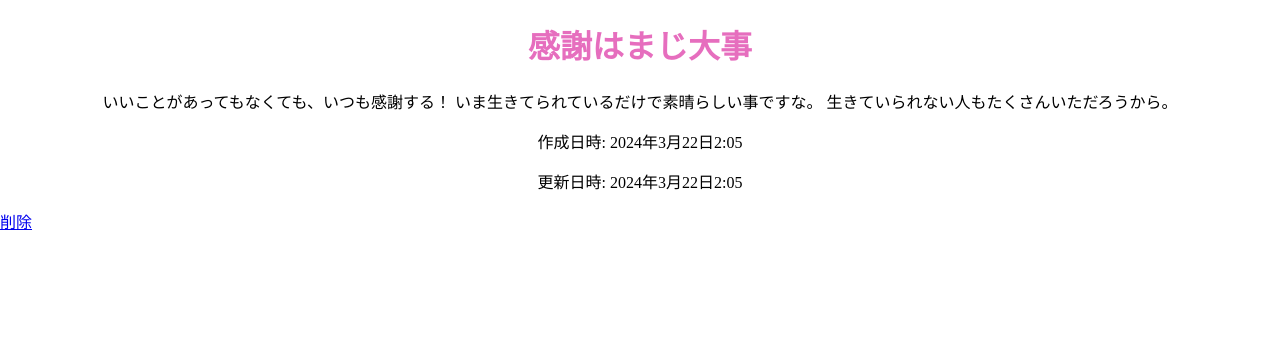
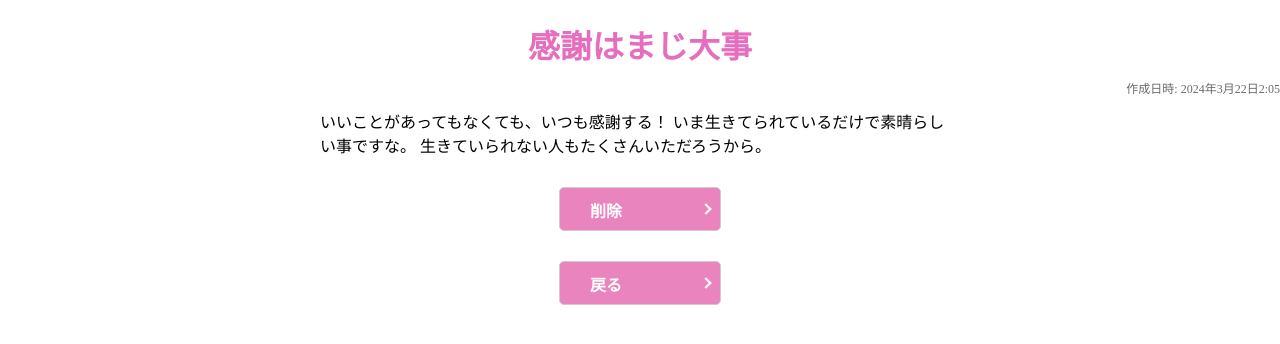
Before and after one commit to T-mihoshi/mind_ch, a Django app: page /memo/4/ in a window 1280 px wide. Shown: the part 55-399 px from the top of the page. Run offline with Django 4.2, Linux system fonts and the light colour scheme; data comes from the database, SQL or seed files in the repository; both versions use the stored data as it was after the commit.

```diff
--- a/mind_ch_db/settings.py
+++ b/mind_ch_db/settings.py
@@ -153,3 +153,6 @@ EMAIL_HOST = 'smtp.gmail.com'   # あなたのSMTPサーバーのホスト名
 EMAIL_PORT = 587    # TLS接続に使用するポート番号
 EMAIL_USE_TLS = True    # TLSを使用するかどうか
 EMAIL_HOST_USER = 'milk.cocoa.000115@gmail.com'
+
+LOGIN_URL = '/screen_speak/login/'
+LOGIN_REDIRECT_URL = '/'
--- a/mind_ch_db/templates/base.html
+++ b/mind_ch_db/templates/base.html
@@ -18,7 +18,7 @@
         <a href="{% url 'user_logout' %}">ログアウト</a>
     {% else %}<!--ログアウト状態-->
         <a href="{% url 'register' %}">新規登録</a>
-        <a href="{% url 'user_login' %}">ログイン</a>
+        <a href="{% url 'login' %}">ログイン</a>
     {% endif %}
     </nav>
 </header>
--- a/mind_ch_db/templates/memo_detail.html
+++ b/mind_ch_db/templates/memo_detail.html
@@ -9,12 +9,20 @@
     <title>{{ memo.title }}</title>
 </head>
 <body>
-    <h1>{{ memo.title }}</h1>
-    <p>{{ memo.content }}</p>
-    <p>作成日時: {{ memo.create_at }}</p>
-    <p>更新日時: {{ memo.update_at }}</p>
+    <h1 class="bottom_0">{{ memo.title }}</h1>
+    <div class="create_time">
+        <p>作成日時: {{ memo.create_at }}</p>
+    </div>
+    <div class="center">
+        <div class="content_item">{{ memo.content }}</div>
+    </div>
     <!-- <a href="{% url 'memo_edit' memo.id %}">編集</a> -->
-    <a href="{% url 'memo_delete' memo.id %}">削除</a>
+    <div class="center">
+        <a href="{% url 'memo_delete' memo.id %}" class="submitbtn" id="memo_del">削除</a>
+    </div>
+    <div class="center">
+        <a href="{% url 'memo_list' %}" class="submitbtn" id="memo_del">戻る</a>
+    </div>
 </body>
 </html>
 {% endblock %}
--- a/mind_ch_db/templates/posts_edit.html
+++ b/mind_ch_db/templates/posts_edit.html
@@ -7,7 +7,7 @@
         <p class="edit_genre">ジャンル</p>{{ form.genre_id }}
         <p>タイトル</p>{{ form.post_title }}
         <p>テキスト</p>{{ form.post_content }}
-        <div>
+        <div class="center">
             <button class="submitbtn" type="submit">変更を保存</button>
         </div>
     </form>
--- a/mind_ch_db/urls.py
+++ b/mind_ch_db/urls.py
@@ -2,7 +2,6 @@ from django.contrib import admin
 from django.urls import path
 from . import views
 from django.urls import path, include
-from .views import index, post_info_detail, good_list
 
 from django.contrib.auth import views as auth_views
 
@@ -15,7 +14,6 @@ urlpatterns = [
     path('comment', views.comment, name='comment'),
     path('good_list', views.good_list, name='good_list'),
     path('id_pass', views.id_pass, name='id_pass'),
-    path('', views.index, name='index'),
     path('my_posts', views.my_posts, name='my_posts'),
     path('password_modifying', views.password_modifying, name='password_modifying'),
     path('post', views.create_post, name='create_post'),
@@ -23,11 +21,12 @@ urlpatterns = [
     path('profile', views.profile, name='profile'),
     path('registration', views.registration, name='registration'),
     path('register', views.register, name='register'),
-    path('user_login', views.user_login, name='user_login'),
+    path('login/', views.login_view, name='login'),
+    #path('user_login', views.user_login, name='user_login'),
     path('user_logout', views.user_logout, name='user_logout'),
     path('info', views.info, name='info'),
-    path('', index, name='index'),
-    path('post-info/<int:post_info_id>/', post_info_detail, name='post_info_detail'),
+    path('', views.index, name='index'),
+    path('post-info/<int:post_info_id>/', views.post_info_detail, name='post_info_detail'),
 
     path('password_reset/', auth_views.PasswordResetView.as_view(), name='password_reset'),
     path('password_reset/done/', auth_views.PasswordResetDoneView.as_view(), name='password_reset_done'),
--- a/mind_ch_db/views.py
+++ b/mind_ch_db/views.py
@@ -75,7 +75,7 @@ def register(request):
     'success_message': '登録が成功しました。',  # 必要に応じて
 })"""
 
-
+"""
 def user_login(request):
     login_form = LoginForm(request.POST or None)
     if login_form.is_valid():
@@ -91,6 +91,18 @@ def user_login(request):
         else:
             return HttpResponse('ユーザーが存在しません')
     return render(request, 'login.html', context={'login_form': login_form})
+"""
+# views.py
+
+from django.contrib.auth.views import LoginView
+from django.urls import reverse
+
+class CustomLoginView(LoginView):
+    template_name = 'login.html'  # ログイン画面のテンプレート
+    redirect_authenticated_user = True  # ログイン済みのユーザーをリダイレクトするかどうか
+    success_url = '/profile/' # ログイン成功時のリダイレクト先
+
+login_view = CustomLoginView.as_view()
 
 @login_required
 def user_logout(request):
--- a/static/css/style.css
+++ b/static/css/style.css
@@ -11,6 +11,14 @@ h2{
 
 table th, tr{
     margin: 10px;
+}
+
+th{
+    margin-top: 15px;
+}
+
+tr{
+    margin-top: 15px;
 }
 
 header{
@@ -78,6 +86,14 @@ p{
     text-align: center;
 }
 
+.bottom_0{
+    margin-bottom: 0;
+}
+
+.center{
+    display: flex;
+    justify-content: center;
+}
 
 .back_img{
     background-image: url('../img/line1.png');
@@ -140,6 +156,61 @@ p{
 }
 
 
+.memos_list {
+    list-style-type: none; /* リストのマーカーをなくす */
+    padding: 0; /* パディングをなくす */
+    text-align: center; /* テキストを中央に寄せる */
+}
+
+/* リスト項目のスタイル */
+.memos_item {
+    margin-bottom: 10px; /* 下の余白を設定 */
+    text-align: center;
+}
+
+/* リンクのスタイル */
+.memo_link {
+    color: #4e4e4e; /* リンクの色を設定 */
+    text-align: center;
+}
+
+.memo_create_link{
+    margin-left: 30%;
+    margin-top: 30px;
+    text-decoration: none; /* 下線をなくす */
+    color: #0054ad; /* リンクの色を設定 */
+    text-align: center;
+}
+
+.memo_content{
+    padding-top: 15px;
+    padding-bottom: 40px;
+}
+
+#memo_del{
+    text-decoration: none;
+    font-size: 16px;
+    font-weight: bold;
+    margin-top: 30px;
+    height: 22px;
+    width: 100px;
+}
+
+.create_time{
+    display: flex;
+    justify-content: end;
+    color: #6b6b6b;
+    font-size: 12px;
+
+}
+
+
+ホバー時のスタイル */
+.memo_link:hover {
+    text-decoration: underline; /* 下線を表示 */
+}
+
+
 .submitbtn{
     width: 150px;
     height: 40px;
@@ -193,8 +264,22 @@ p{
     max-width: 600px;
     margin-top: 10px;
     margin-bottom: 20px;
+    margin-right: 20px;
     padding: 5px;
     background-color: #f8f8f8;
+}
+
+.good_box{
+    display: flex;
+    width: 25px;
+    height: 25px;
+}
+
+.good_hart{
+    width: 25px;
+    height: 25px;
+    font-size: 29px;
+    color: rgb(255, 108, 108);
 }
 
 .red{
@@ -244,3 +329,8 @@ table{
 .all_genre div{
     width: auto;
 }
+
+.content_item{
+    width: 50%;
+    min-width: 320px;
+}
```
Also changed, not shown: mind_ch_db/templates/comment.html (+13 -4 lines), mind_ch_db/templates/create_post.html (+4 -3 lines), mind_ch_db/templates/login.html (+12 -8 lines), mind_ch_db/templates/memo_form.html (+7 -9 lines), mind_ch_db/templates/memo_list.html (+10 -3 lines), db.sqlite3.
